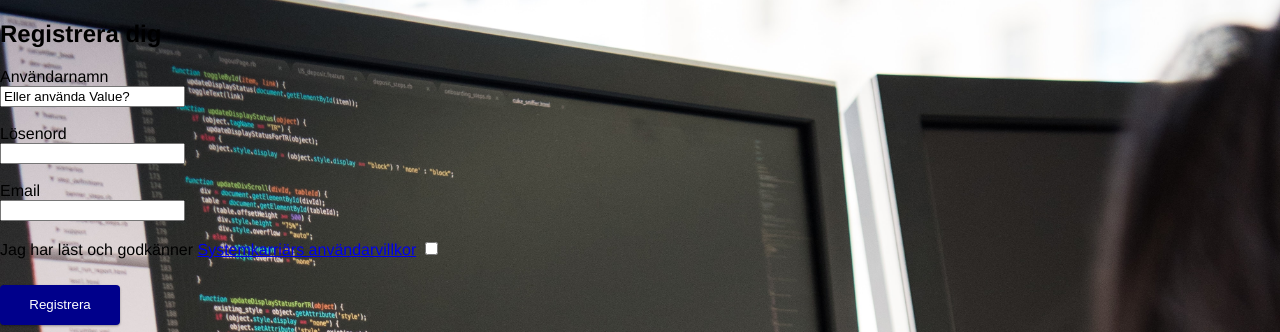
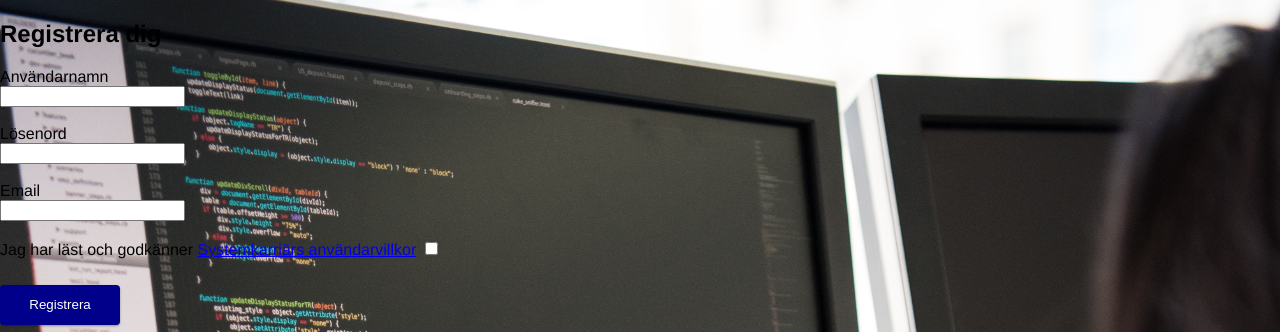
Before and after one commit to PetterssonJohannes/PG22_Project, a PHP site: page /Registration.php in a window 1280 px wide. Shown: the part 113-445 px from the top of the page. Run offline with PHP 8.4, Linux system fonts and the light colour scheme.

Commit message:
Upd reg & js

```diff
--- a/Registration.php
+++ b/Registration.php
@@ -18,10 +18,10 @@
         </div>
 
         <div>
-            <form onsubmit="return ValidateRegistration()" action="" name="registerForm" method="POST">
+            <form onsubmit="return ValidateRegistration()" action="login.php" name="registerForm" method="POST">
                 <h2>Registrera dig</h2>
                 <label for="username">Användarnamn</label><br>
-                <input type="text" name="username" value="Eller använda Value?"><br><br>
+                <input type="text" name="username"><br><br>
                 <label for="password">Lösenord</label><br>
                 <input type="text" name="password"><br><br>
                 <label for="email">Email</label> <br>
--- a/js/js.js
+++ b/js/js.js
@@ -22,11 +22,14 @@ function ValidateRegistration(){
             alert("Du har inte valt något lösenord");
             return false;
         }
+        /* - Kolla mailen!
         else if(/^\w+([\.-]?\w+)*@\w+([\.-]?\w+)*(\.\w{2,3})+$/.test(!document.registerForm.email.value))
         {
             alert("Du har fyllt i en felaktig mail!")
             return false;
         }
+        */
+
         else if (!document.registerForm.accept.checked)
         {
             alert("Du måste godkänna användarvillkoren för att skapa ett konto.");
```
